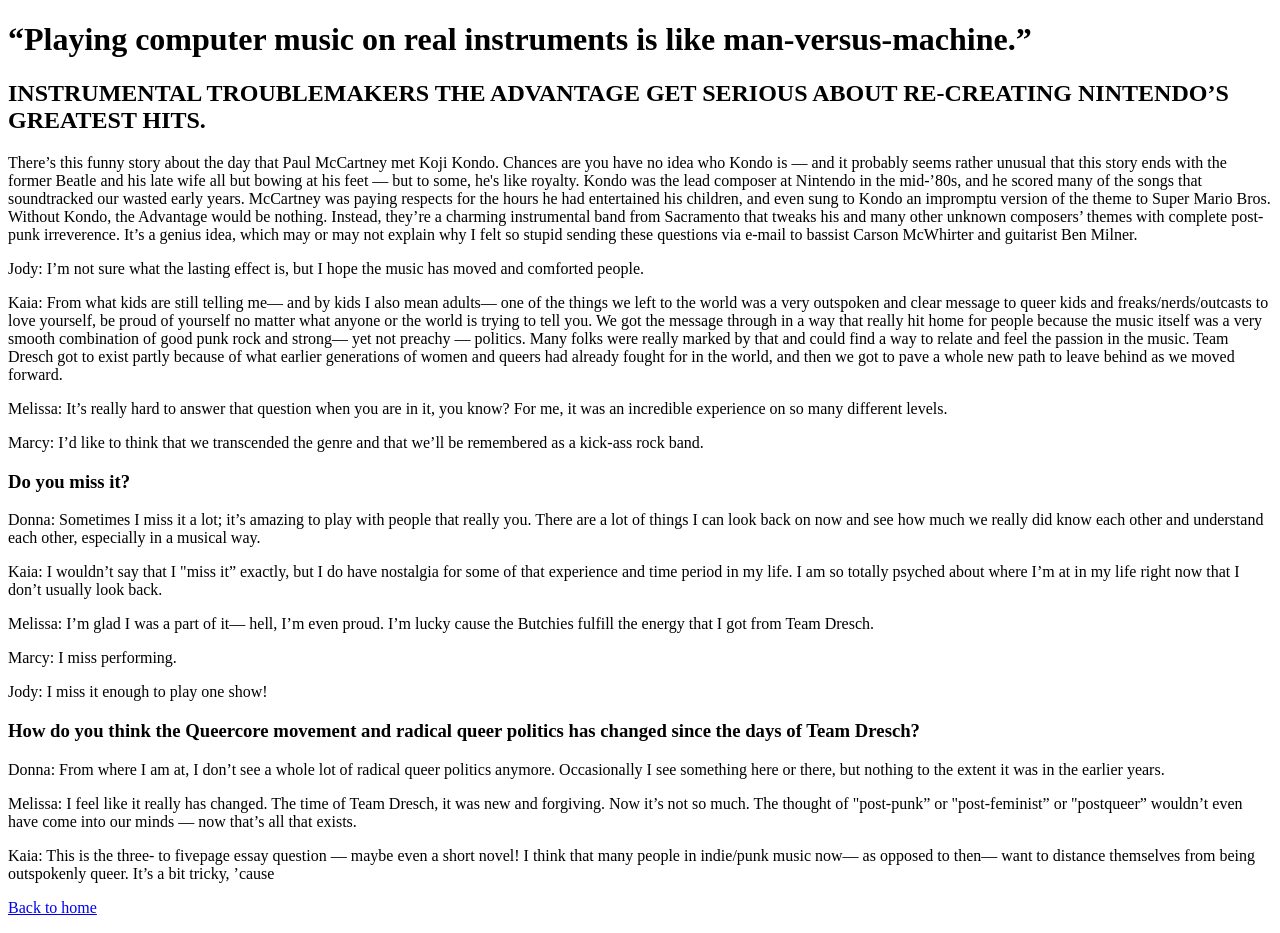
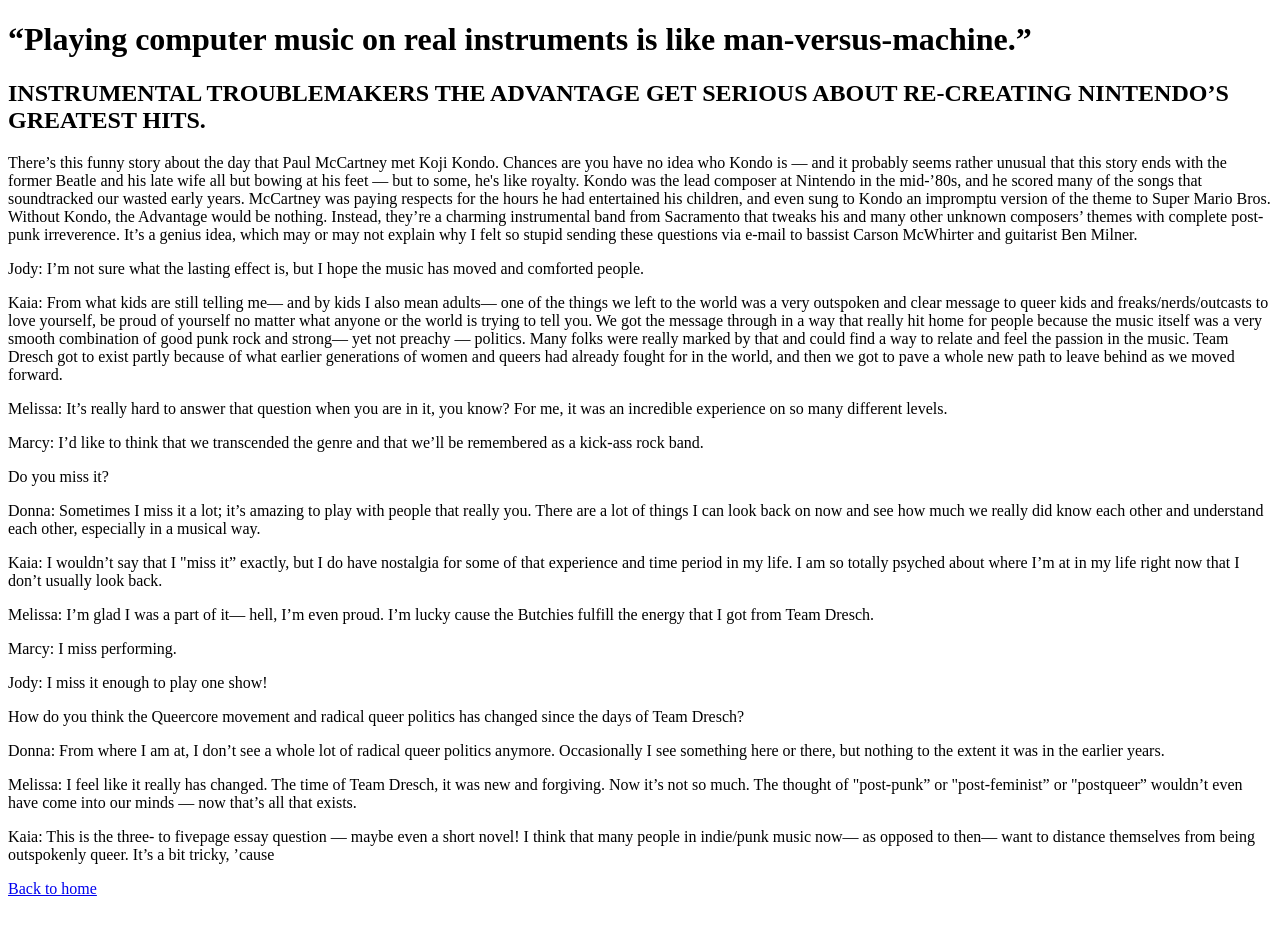
Before and after one commit to ryanlhlo/webtech-assignment1, a plain HTML site: page fanzine-page.html in a window 1280 px wide. Drawn offline with Linux system fonts and the light colour scheme.

Commit message:
Add assignment 1 files

```diff
--- a/fanzine-page.html
+++ b/fanzine-page.html
@@ -17,14 +17,16 @@ Team Dresch got to exist partly because of what earlier generations of women and
 <p>Melissa: It’s really hard to answer that question when you are in it, you know? For me, it was an incredible experience on so many different levels.</p>
 <p>Marcy: I’d like to think that we transcended the genre and that we’ll be remembered as a kick-ass rock band.</p>
 
-    <h3>Do you miss it?</h3>
+
+    <p>Do you miss it?</p>
 <p>Donna: Sometimes I miss it a lot; it’s amazing to play with people that really you. There are a lot of things I can look back on now and see how much we really did know each other and understand each other, especially in a musical way.</p>
 <p>Kaia: I wouldn’t say that I "miss it” exactly, but I do have nostalgia for some of that experience and time period in my life. I am so totally psyched about where I’m at in my life right now that I don’t usually look back.</p>
 <p>Melissa: I’m glad I was a part of it— hell, I’m even proud. I’m lucky cause the Butchies fulfill the energy that I got from Team Dresch.</p>
 <p>Marcy: I miss performing.</p>
 <p>Jody: I miss it enough to play one show!</p>
 
-    <h3>How do you think the Queercore movement and radical queer politics has changed since the days of Team Dresch?</h3>
+
+    <p>How do you think the Queercore movement and radical queer politics has changed since the days of Team Dresch?</p>
 <p>Donna: From where I am at, I don’t see a whole lot of radical queer politics anymore. Occasionally I see something here or there, but nothing to the extent it was in the earlier years.</p>
 <p>Melissa: I feel like it really has changed. The time of Team Dresch, it was new and forgiving. Now it’s not so much. The thought of "post-punk” or "post-feminist” or "postqueer” wouldn’t even have come into our minds — now that’s all that exists.</p>
 <p>Kaia: This is the three- to fivepage essay question — maybe even a short novel! I think that many people in indie/punk music now— as opposed to then— want to distance themselves from being outspokenly queer. It’s a bit tricky, ’cause</p>
```
